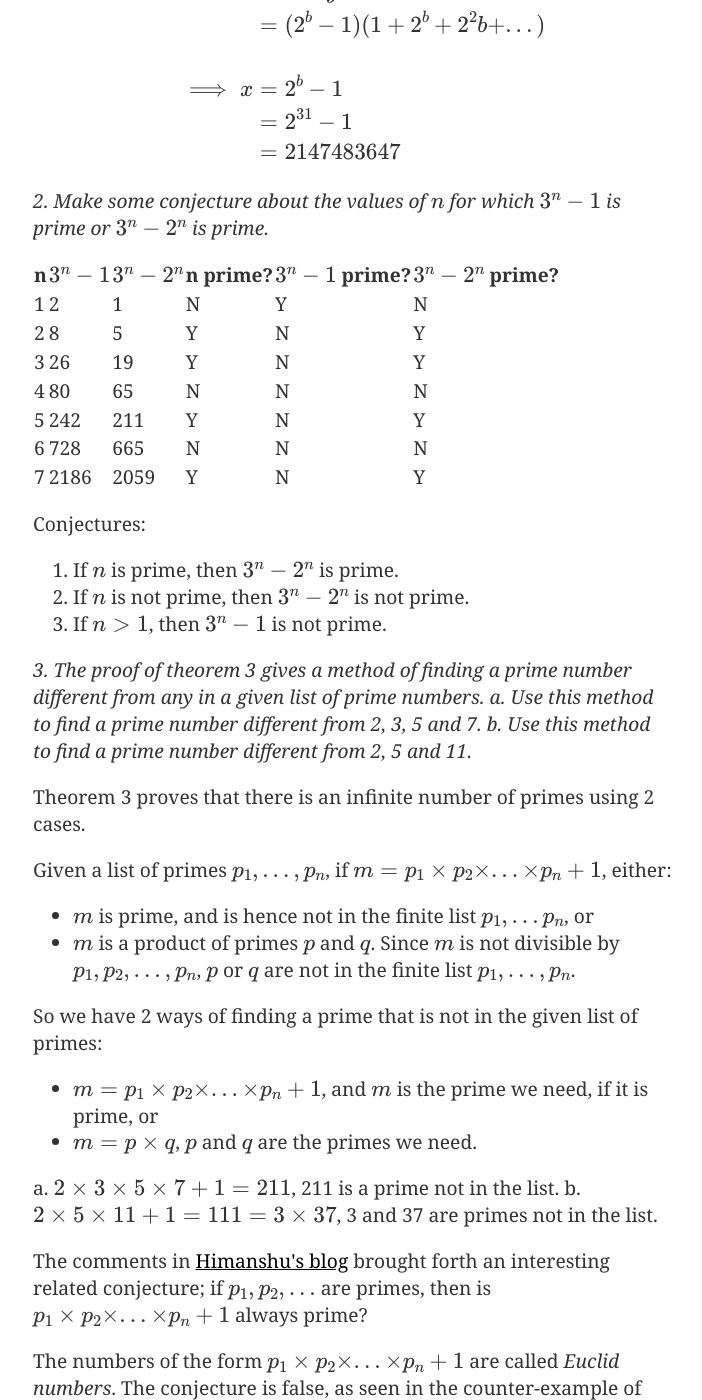
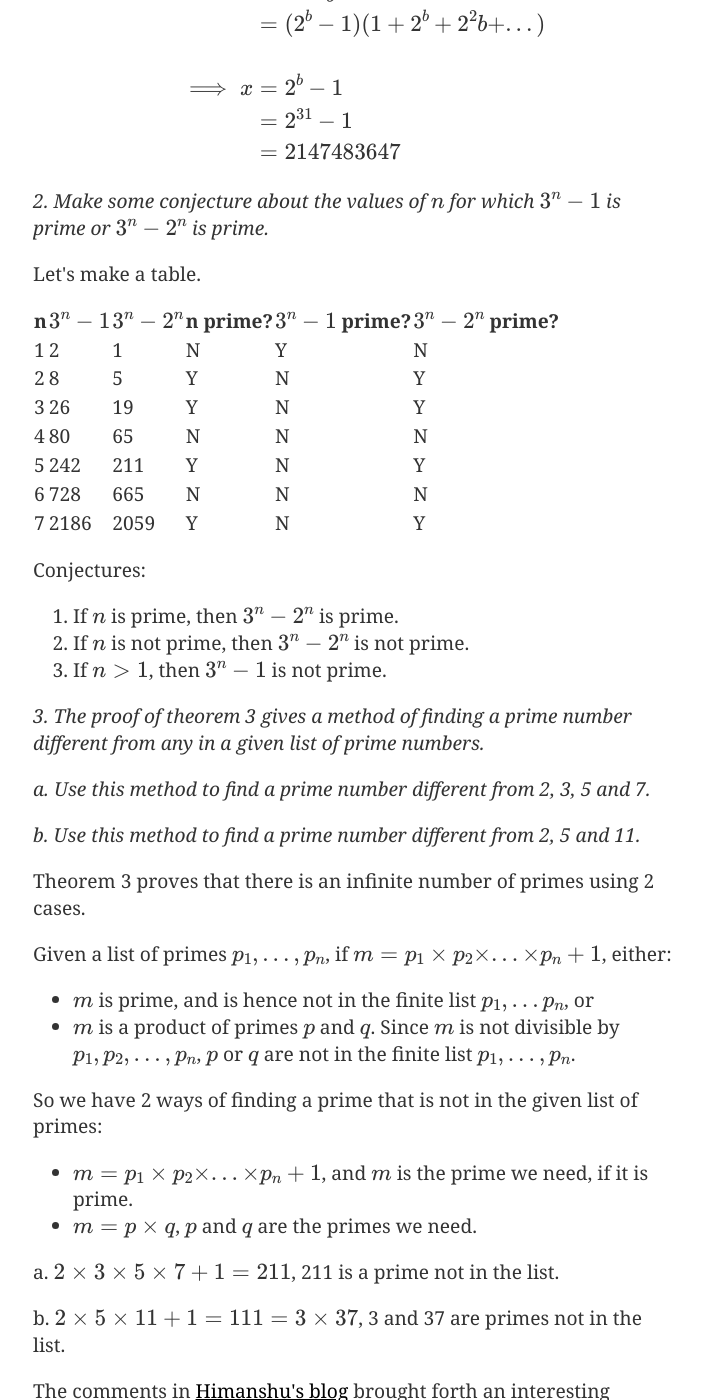
Before and after one commit to ganpatrao/ganpatrao.github.io, a Jekyll site: the page built from _posts/2013-08-04-beginning-how-to-prove-it.md, in a window 1280 px wide and 1400 px high, scrolled down 1731 px. Shown: the whole window, without its empty margins (351-1053 px from the left). Built offline with Jekyll 4.4.1, drawn with Linux system fonts in a browser that asks for light colours; formulas are drawn with MathJax 3; some of the changed text lies outside the part shown.

Commit message:
Edit 4 of beginning-how-to-prove-it

```diff
--- a/_posts/2013-08-04-beginning-how-to-prove-it.md
+++ b/_posts/2013-08-04-beginning-how-to-prove-it.md
@@ -35,9 +37,7 @@ $$
 
 *b. Find an integer $$ x $$ such that $$ 1 < x < 2^{32767} - 1 $$ and $$ x $$ divides $$ 2^{32767} - 1 $$.*
 
-This is equivalent to stating that $$ 2^{32767} - 1 = xy $$, where $$ 1 < y < 2^{32767} - 1 $$.
-
-Consider $$ 2^{32767} - 1 = 2^n - 1 $$.
+This is equivalent to stating that $$ 2^{32767} - 1 = xy $$, where $$ 1 < y < 2^{32767} - 1 $$. Let $$ 2^{32767} - 1 = 2^n - 1 $$.
 
 $$
 \begin{align*}
@@ -60,6 +60,8 @@ $$
 
 *2. Make some conjecture about the values of $$ n $$ for which $$ 3^n - 1 $$ is prime or $$ 3^n - 2^n $$ is prime.*
 
+Let's make a table.
+
 n  |  $$3^n - 1$$ |  $$3^n - 2^n$$  |  n prime?  |  $$3^n -1$$ prime?  |  $$3^n - 2^n$$ prime?
 |------------------------------------------------------------------------------------------------|
 1  |  2         |     1            |      N          |      Y                 |        N
@@ -77,7 +79,9 @@ Conjectures:
    3. If $$ n > 1 $$, then $$ 3^n -1 $$ is not prime.
 
 *3. The proof of theorem 3 gives a method of finding a prime number different from any in a given list of prime numbers.*
+
 *a. Use this method to find a prime number different from 2, 3, 5 and 7.*
+
 *b. Use this method to find a prime number different from 2, 5 and 11.*
 
 Theorem 3 proves that there is an infinite number of primes using 2 cases.
@@ -89,11 +93,12 @@ Given a list of primes $$ p_{1}, ..., p_{n} $$, if $$ m = p_{1} \times p_{2} \ti
 
 So we have 2 ways of finding a prime that is not in the given list of primes:
 
-   * $$ m = p_{1} \times p_{2} \times ... \times p_{n} + 1 $$, and $$ m $$ is the prime we need, if it is prime, or
+   * $$ m = p_{1} \times p_{2} \times ... \times p_{n} + 1 $$, and $$ m $$ is the prime we need, if it is prime.
    * $$ m = p \times q $$, $$ p $$ and $$ q $$ are the primes we need.
 
-   a. $$ 2 \times 3 \times 5 \times 7 + 1 = 211 $$, 211 is a prime not in the list.
-   b. $$ 2 \times 5 \times 11 + 1 = 111 = 3 \times 37 $$, 3 and 37 are primes not in the list.
+a. $$ 2 \times 3 \times 5 \times 7 + 1 = 211 $$, 211 is a prime not in the list.
+
+b. $$ 2 \times 5 \times 11 + 1 = 111 = 3 \times 37 $$, 3 and 37 are primes not in the list.
 
 The comments in [Himanshu's blog][1] brought forth an interesting related conjecture; if $$ p_{1}, p_{2}, ... $$ are primes, then is $$ p_{1} \times p_{2} \times ... \times p_{n} + 1 $$ always prime?
 
```
Also changed, not shown: other parts of _posts/2013-08-04-beginning-how-to-prove-it.md (+5 -1 lines).
